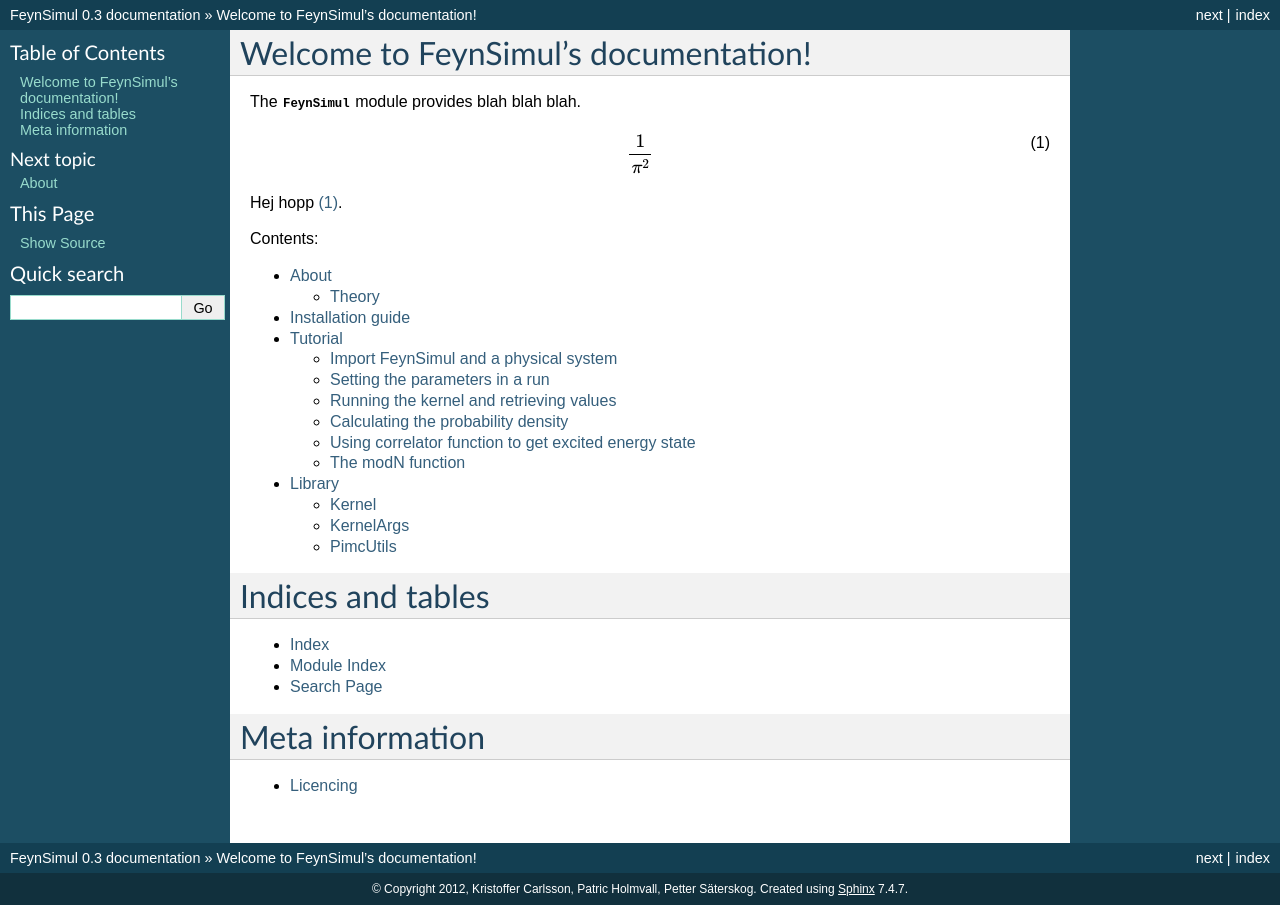
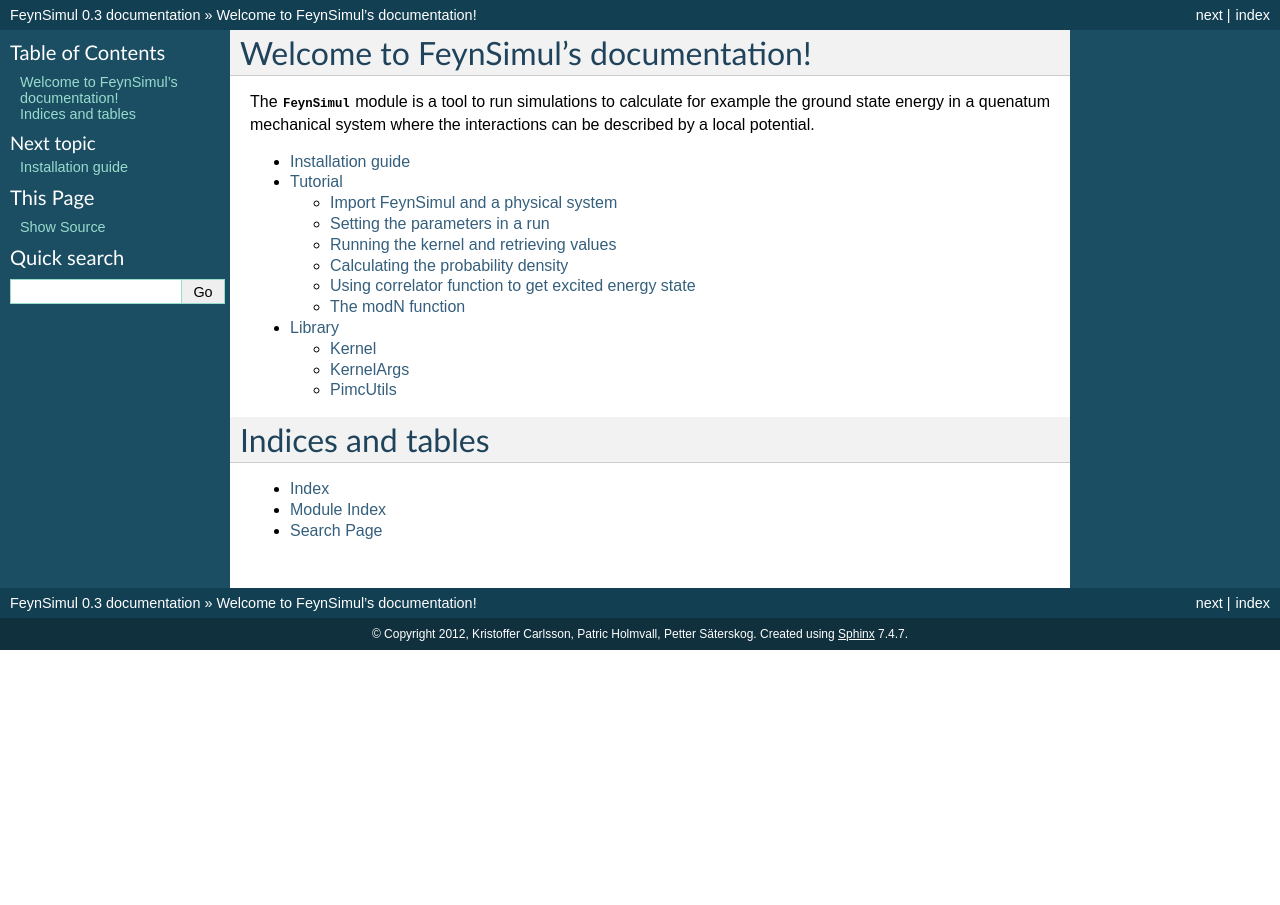
Before and after one commit to KristofferC/FeynSimul, a Sphinx documentation site: the page built from doc/index.rst, in a window 1280 px wide. Built offline with Sphinx 7.4.7, drawn with Linux system fonts in a browser that asks for light colours; formulas are drawn with MathJax 3.

Commit message:
updated documentation

```diff
--- a/doc/index.rst
+++ b/doc/index.rst
@@ -6,22 +6,13 @@
 Welcome to FeynSimul's documentation!
 =====================================
 
-
-
-The :py:mod:`FeynSimul` module provides blah blah blah.
-
-.. math:: \frac{1}{\pi^2}
-    :label: matte
-
-Hej hopp :eq:`matte`.
-
-Contents:
-
+The :py:mod:`FeynSimul` module is a tool to run simulations to calculate for
+example the ground state energy in a quenatum mechanical system where the
+interactions can be described by a local potential.
 
 .. toctree::
    :maxdepth: 2
 
-   About <about.rst>
    Installation guide <guide/index.rst>
    Tutorial <tutorial/index.rst>
    Library <library/index.rst>
@@ -35,11 +26,3 @@
 * :ref:`genindex`
 * :ref:`modindex`
 * :ref:`search`
-
-Meta information
-================
-
-.. toctree::
-   :maxdepth: 1
-
-   Licencing <licencing.rst>
```
Also changed, not shown: doc/guide/index.rst (+8 -3 lines).
